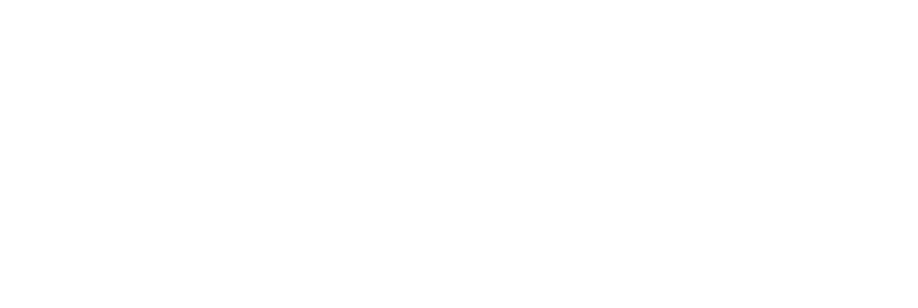
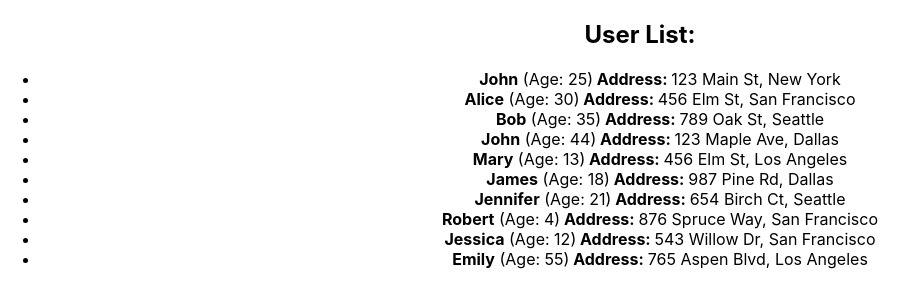
Before and after one commit to pantokrator4/homework-front-main, a React (Create React App) app: page / in a window 1280 px wide. Shown: the top 308 px of the page, without its empty margins (0-918 px from the left). Built offline with nearby package versions, Linux system fonts and the light colour scheme.

Commit message:
0.1 hw is done

```diff
--- a/src/App.tsx
+++ b/src/App.tsx
@@ -7,7 +7,7 @@
 function App() {
   return (
     <div className="App">
-      {/*<HW1 />*/}
+      <HW1 />
       {/*<HW2 />*/}
       {/*<HW3 />*/}
       {/*<HW4 />*/}
--- a/src/HW/1/HW1.tsx
+++ b/src/HW/1/HW1.tsx
@@ -34,7 +34,7 @@
 
 	return (
 		<div id={'hw01'}>
-			{/*<UserList users={'НАЗВАНИЕ МАССИВА, КОТОРЫЙ МЫ ПЕРЕДАЕМ'} />*/}
+			<UserList users={users} />
 		</div>
 	);
 };
--- a/src/HW/1/UserList.tsx
+++ b/src/HW/1/UserList.tsx
@@ -1,29 +1,34 @@
 type AddressType = {
-  street: any; // ПОДПРАВЛЯЕМ any
-  city: any; // ПОДПРАВЛЯЕМ any
+  street: string; // ПОДПРАВЛЯЕМ any
+  city: string; // ПОДПРАВЛЯЕМ any
 };
 
 type UserType = {
-  // ПРИДЕТСЯ САМОМУ)
+  id: number;
+  name: string;
+  age: number;
+  address: AddressType;
 };
 
 type UserListPropsType = {
-  users: UserType; // ПО МОЕМУ ЧЕГО-ТО НЕ ХВАТАЕТ...
+  users: Array<UserType>; // ПО МОЕМУ ЧЕГО-ТО НЕ ХВАТАЕТ...
 };
 
-export const UserList = (props: 'ВСТАВЛЯЕМ ТИПИЗАЦИЮ') => {
+export const UserList = (props: UserListPropsType) => {
   return (
-    <div id={'hw01-users'}>
+    <div id={"hw01-users"}>
       <h2>User List:</h2>
-
-      {/*<ul>*/}
-      {/*  {props.users.map((user) => ( // ВСЕ ТОВАРЫ В СТРАНУ ПРИЕЗЖАЮТ В КОНТЕЙНЕРАХ, А В РЕАКТЕ...*/}
-      {/*    <li key={ЭЛЕМЕНТ МАССИВА.id} id={`hw01-user-${ЭЛЕМЕНТ МАССИВА.id}`}>*/}
-      {/*      <strong>{ЭЛЕМЕНТ МАССИВА.name}</strong> (Age: {ЭЛЕМЕНТ МАССИВА.age})<strong> Address:</strong>*/}
-      {/*      {ЭЛЕМЕНТ МАССИВА.address.street}, {ЭЛЕМЕНТ МАССИВА.address.city}*/}
-      {/*    </li>*/}
-      {/*  ))}*/}
-      {/*</ul>*/}
+      <ul>
+        {props.users.map((user) => (
+          <li key={user.id} id={`hw01-user-${user.id}`}>
+            <strong>{user.name}</strong> (Age: {user.age})
+            <strong> Address: </strong>
+            {user.address.street}, {user.address.city}
+          </li>
+        ))}
+      </ul>
     </div>
   );
 };
+
+// ВСЕ ТОВАРЫ В СТРАНУ ПРИЕЗЖАЮТ В КОНТЕЙНЕРАХ, А В РЕАКТЕ...
```
